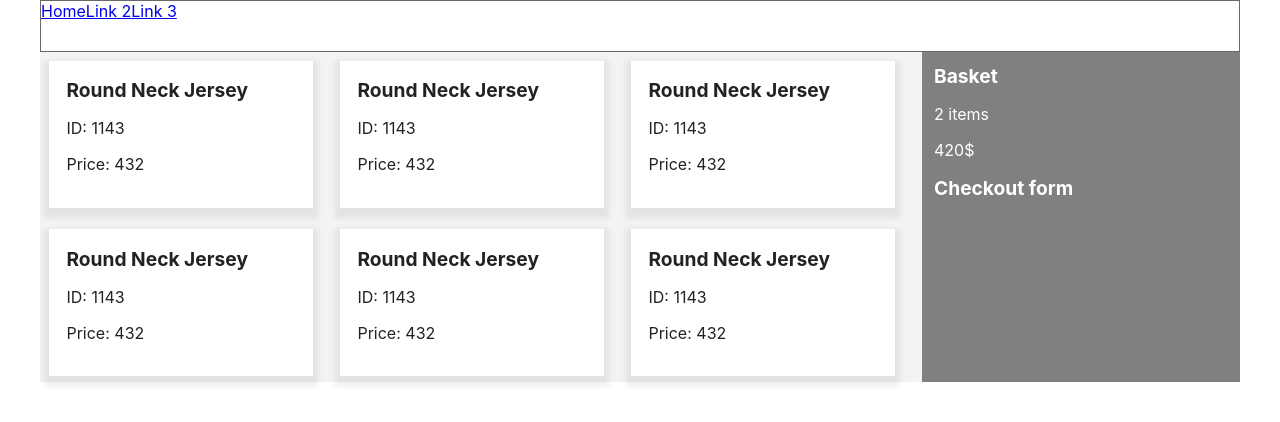
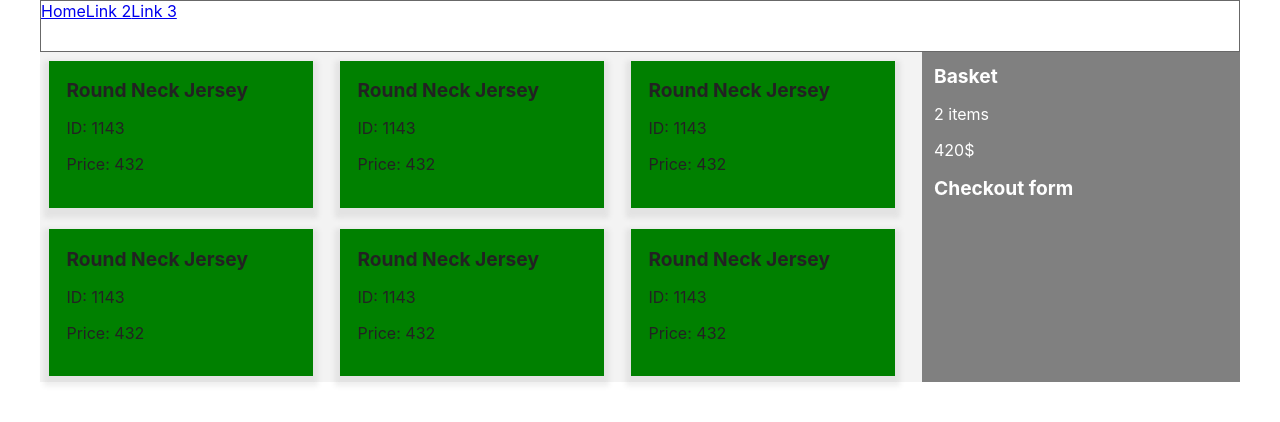
Before and after one commit to annacyb/react-exercise, a React (Create React App) app: page / in a window 1280 px wide. Shown: the top 422 px of the page. Built offline with nearby package versions, Linux system fonts and the light colour scheme.

Commit message:
Trying out inline styles in React

```diff
--- a/src/App.js
+++ b/src/App.js
@@ -1,4 +1,3 @@
-import logo from "./logo.svg";
 import "./App.css";
 
 import Nav from "./components/Nav";
@@ -10,7 +9,7 @@ function App() {
         id: 1143,
         productdisplayname: "Round Neck Jersey",
         price: 432,
-        soldOut: 0,
+        soldOut: 1,
     };
     let basket = ["Sth", "Sth2"];
 
--- a/src/components/Product.jsx
+++ b/src/components/Product.jsx
@@ -1,7 +1,13 @@
 export default function Product(props) {
     // console.log(props);
+
+    const styles = {
+        // if true then green if false red
+        backgroundColor: props.soldOut ? "green" : "red"
+      };
+
     return (
-        <article className="Product">
+        <article className="Product" style={styles}>
             <h2>{props.productdisplayname}</h2>
             <p>ID: {props.id}</p>
             <p>Price: {props.price}</p>
```
